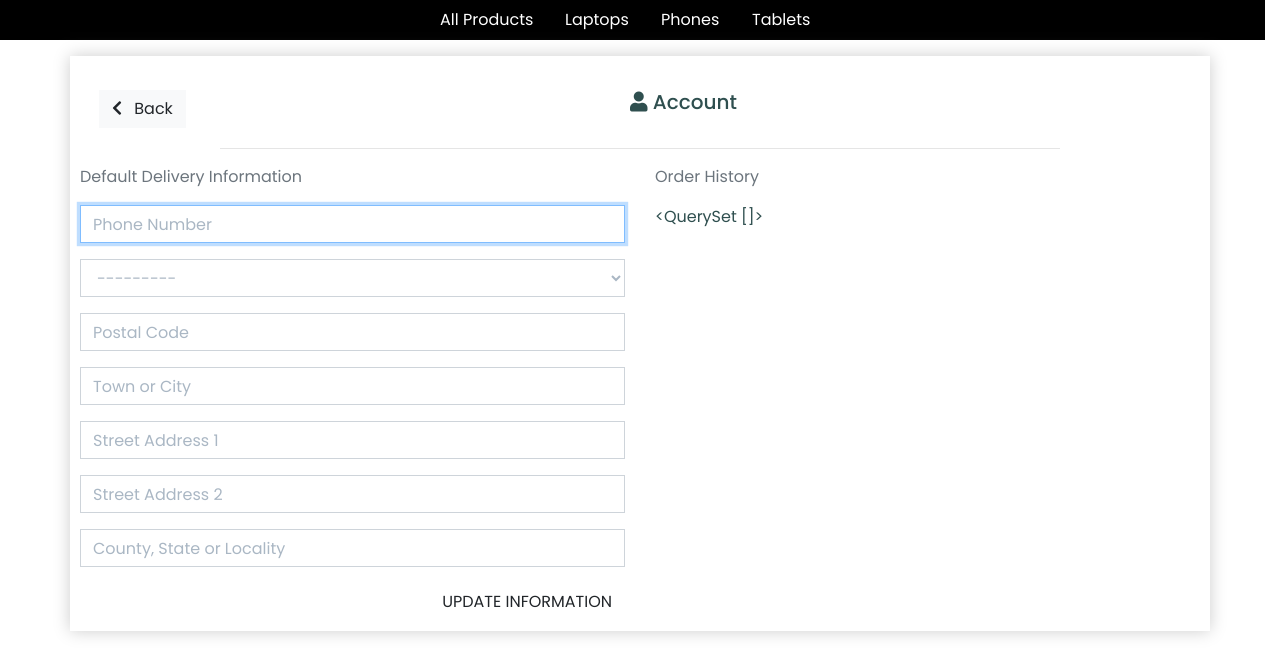
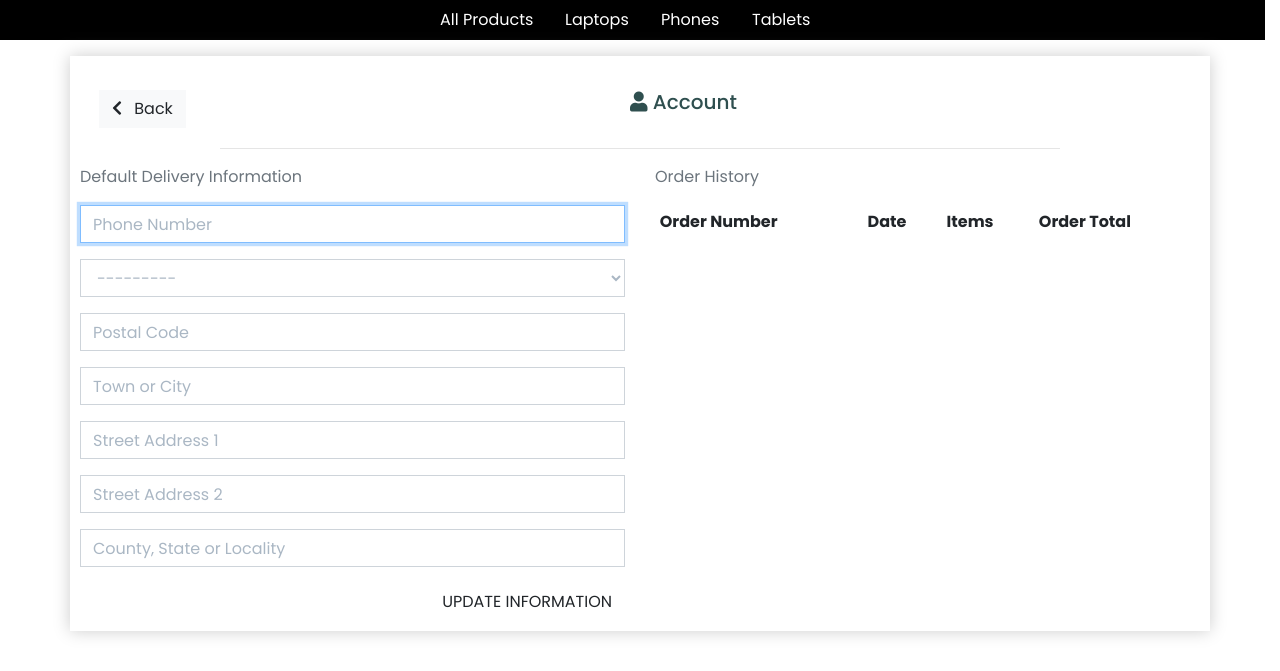
Before and after one commit to testgitpodcistudent/milestone-4-copy, a Django app: page /profile/ in a window 1280 px wide. Shown: the part 86-757 px from the top of the page. Run offline with Django 3.2, Linux system fonts and the light colour scheme; a user stored in the database is signed in; data comes from the database, SQL or seed files in the repository; both versions use the stored data as it was after the commit; lists and menus that the app fills with data are empty; some libraries are stand-ins or nearby versions.

Commit message:
profile functionality complete

```diff
--- a/checkout/admin.py
+++ b/checkout/admin.py
@@ -14,7 +14,7 @@ class OrderAdmin(admin.ModelAdmin):
                        'delivery_cost', 'order_total',
                        'grand_total',)
 
-    fields = ('order_number', 'date', 'full_name',
+    fields = ('order_number', 'user_profile', 'date', 'full_name',
               'email', 'phone_number', 'country',
               'postcode', 'town_or_city', 'street_address1',
               'street_address2', 'county', 'delivery_cost',
--- a/profiles/templates/profiles/profile.html
+++ b/profiles/templates/profiles/profile.html
@@ -41,12 +41,46 @@
         <!-- order history -->
         <div class="col-12 col-lg-6">
             <p class="text-muted">Order History</p>
-            {{ orders }}
+            <div class="order-history table-responsive">
+                <table class="table table-sm table-borderless">
+                    <thead>
+                        <tr>
+                            <th>Order Number</th>
+                            <th>Date</th>
+                            <th>Items</th>
+                            <th>Order Total</th>
+                        </tr>
+                    </thead>
+                    <tbody>
+                        {% for order in orders %}
+                            <tr>
+                                <td>
+                                    <a href="{% url 'order_history' order.order_number %}"
+                                    title="{{ order.order_number }}">
+                                        {{ order.order_number|truncatechars:6 }}
+                                    </a>
+                                </td>
+                                <td>{{ order.date }}</td>
+                                <td>
+                                    <ul class="list-unstyled">
+                                        {% for item in order.lineitems.all %}
+                                            <li class="small">
+                                                {{ item.product.name }} x{{ item.quantity }}
+                                            </li>
+                                        {% endfor %}
+                                    </ul>
+                                </td>
+                                <td>${{ order.grand_total }}</td>
+                            </tr>
+                        {% endfor %}
+                    </tbody>
+                </table>
+            </div>
         </div>
     </div>
-    {% endblock %}
+{% endblock %}
 
-    {% block postloadjs %}
-    {{ block.super }}
-    <script type="text/javascript" src="{% static 'profiles/js/countryfield.js' %}"></script>
-    {% endblock %}
+{% block postloadjs %}
+{{ block.super }}
+<script type="text/javascript" src="{% static 'profiles/js/countryfield.js' %}"></script>
+{% endblock %}
--- a/profiles/urls.py
+++ b/profiles/urls.py
@@ -2,5 +2,6 @@ from django.urls import path
 from . import views
 
 urlpatterns = [
-    path('', views.profile, name='profile')
+    path('', views.profile, name='profile'),
+    path('order_history/<order_number>', views.order_history, name='order_history'),
 ]
--- a/profiles/views.py
+++ b/profiles/views.py
@@ -4,6 +4,7 @@ from django.contrib import messages
 from .models import UserProfile
 from .forms import UserProfileForm
 
+from checkout.models import Order
 
 def profile(request):
     """ Display the user's profile. """
@@ -13,7 +14,7 @@ def profile(request):
         form = UserProfileForm(request.POST, instance=profile)
         if form.is_valid():
             form.save()
-            messages.info(request, 'Profile updated successfully')
+            messages.success(request, 'Profile updated successfully')
 
     form = UserProfileForm(instance=profile)
     orders = profile.orders.all()
@@ -22,7 +23,24 @@ def profile(request):
     context = {
         'form': form,
         'orders': orders,
-        'profile': profile,
+        'on_profile_page': True
     }
 
     return render(request, template, context)
+
+
+def order_history(request, order_number):
+    order = get_object_or_404(Order, order_number=order_number)
+
+    messages.info(request, (
+        f'This is a past confirmation for order number {order_number}. '
+        'A confirmation email was sent on the order date.'
+    ))
+
+    template = 'checkout/checkout_success.html'
+    context = {
+        'order': order,
+        'from_profile': True,
+    }
+
+    return render(request, template, context)
```
Also changed, not shown: checkout/views.py (+42 -2 lines), db.sqlite3, profiles/static/profiles/css/profiles.css (renamed from profiles/static/css/profiles.css), profiles/static/profiles/js/countryfield.js (renamed from profiles/static/js/countryfield.js).
